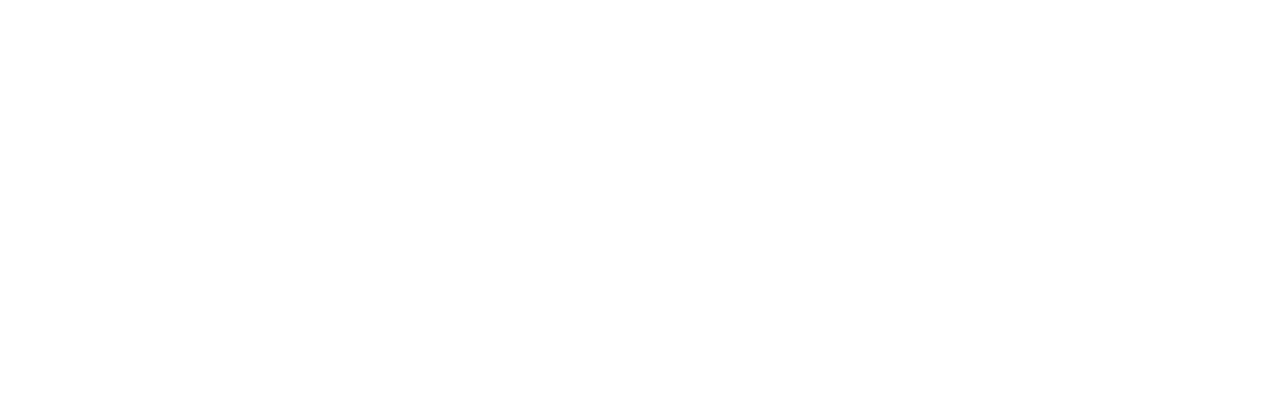
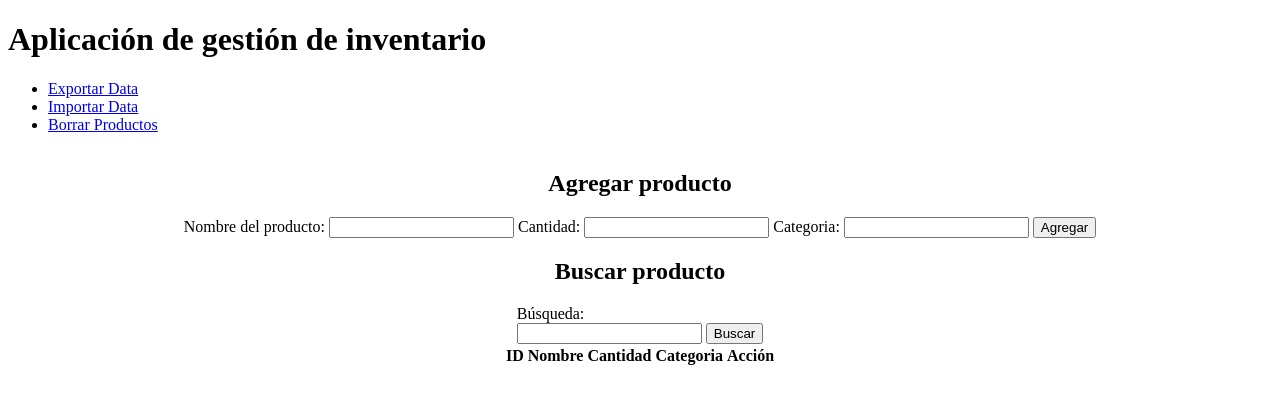
Before and after one commit to Jhonsito-117/inventario, a plain HTML site: page index.html in a window 1280 px wide. Drawn offline with Linux system fonts and the light colour scheme.

Commit message:
Creacion del formato principal Creacion de opciones principales de la aplicacion

```diff
--- a/index.html
+++ b/index.html
@@ -4,7 +4,72 @@
     <meta charset="UTF-8" />
     <meta http-equiv="X-UA-Compatible" content="IE=edge" />
     <meta name="viewport" content="width=device-width, initial-scale=1.0" />
-    <title>Document</title>
+    <title>Aplicación de gestión de inventario</title>
   </head>
-  <body></body>
+  <body>
+    <header>
+      <h1>Aplicación de gestión de inventario</h1>
+    </header>
+    <div class="general-container">
+      <nav>
+        <ul>
+          <li><a id="export-data" href="#">Exportar Data</a></li>
+          <li><a id="import-data" href="#">Importar Data</a></li>
+          <li>
+            <a
+              href="#"
+              onclick="localStorage.clear();productList.innerHTML = '';"
+              >Borrar Productos</a
+            >
+          </li>
+        </ul>
+      </nav>
+      <main>
+        <section
+          id="add-product"
+          style="display: flex; flex-direction: column; align-items: center"
+        >
+          <h2>Agregar producto</h2>
+          <form>
+            <label for="product-name">Nombre del producto:</label>
+            <input type="text" id="product-name" name="product-name" />
+            <label for="product-quantity">Cantidad:</label>
+            <input
+              type="number"
+              id="product-quantity"
+              name="product-quantity"
+            />
+            <label for="product-cat">Categoria:</label>
+            <input type="text" id="product-cat" name="product-cat" />
+            <button type="submit">Agregar</button>
+          </form>
+        </section>
+        <section
+          id="search-product"
+          style="display: flex; flex-direction: column; align-items: center"
+        >
+          <h2>Buscar producto</h2>
+          <form>
+            <label for="search-query">Búsqueda: <br /></label>
+            <input type="text" id="search-query" name="search-query" />
+            <button type="submit">Buscar</button>
+          </form>
+          <table id="product-table">
+            <thead>
+              <tr>
+                <th>ID</th>
+                <th>Nombre</th>
+                <th>Cantidad</th>
+                <th>Categoria</th>
+                <th>Acción</th>
+              </tr>
+            </thead>
+            <tbody id="product-list">
+              <!-- Aquí se renderizarán los productos -->
+            </tbody>
+          </table>
+        </section>
+      </main>
+    </div>
+  </body>
 </html>
```
